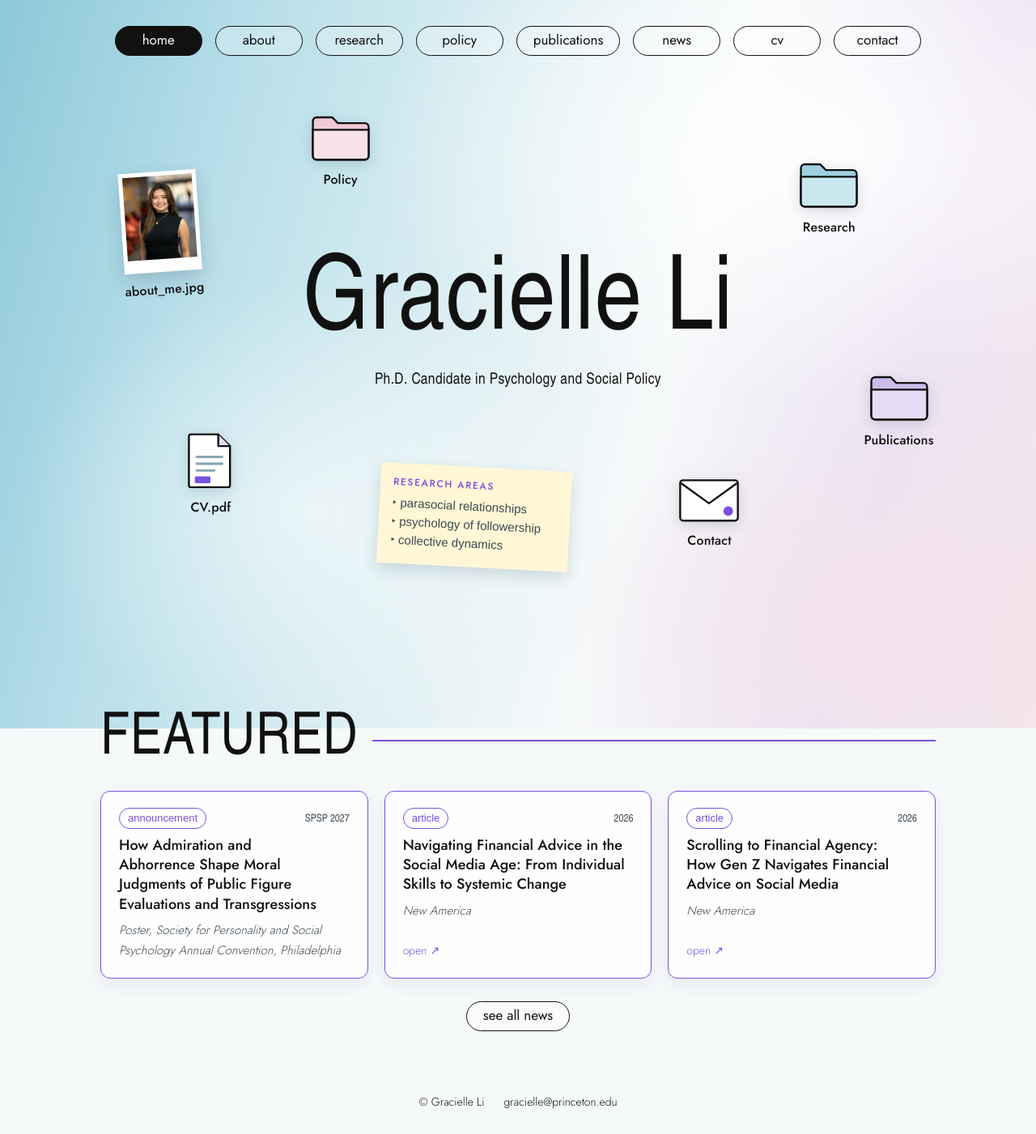
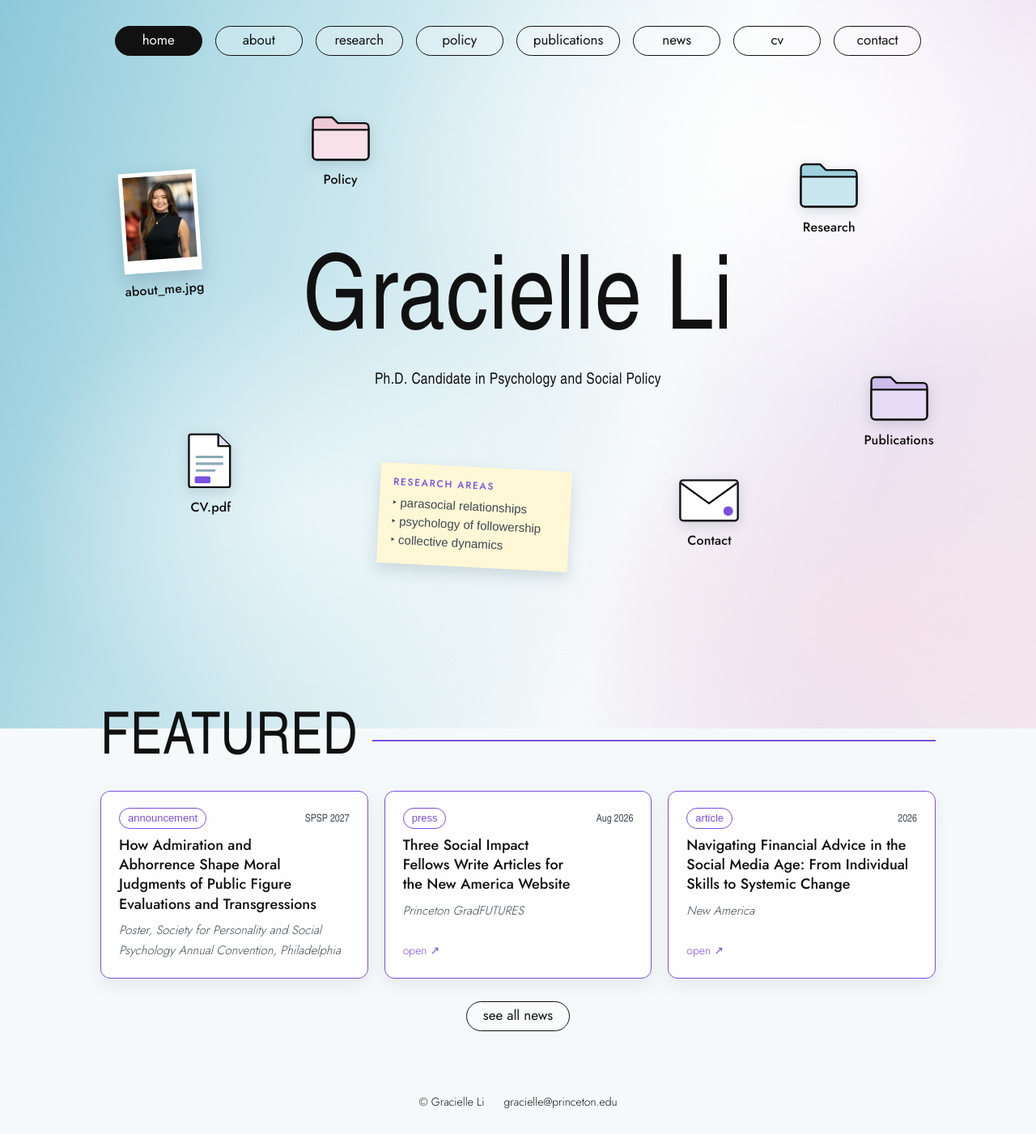
Before and after one commit to gracielleli/gracielleli.github.io, a Jekyll site: the page built from index.html, in a window 1280 px wide. Shown: the whole page at 81% size. Built offline with Jekyll 4.4.1, drawn with Linux system fonts in a browser that asks for light colours; some web fonts are replaced.

Commit message:
Update featured.yml

```diff
--- a/_data/featured.yml
+++ b/_data/featured.yml
@@ -8,6 +8,12 @@
   when: "SPSP 2027"
   title: "How Admiration and Abhorrence Shape Moral Judgments of Public Figure Evaluations and Transgressions"
   source: "Poster, Society for Personality and Social Psychology Annual Convention, Philadelphia"
+
+- type: "press"
+  when: "Aug 2026"
+  title: "Three Social Impact Fellows Write Articles for the New America Website"
+  source: "Princeton GradFUTURES"
+  link: "https://gradfutures.princeton.edu/news/2026/three-social-impact-fellows-write-articles-new-america-website"
 
 - type: "article"
   when: "2026"
```
